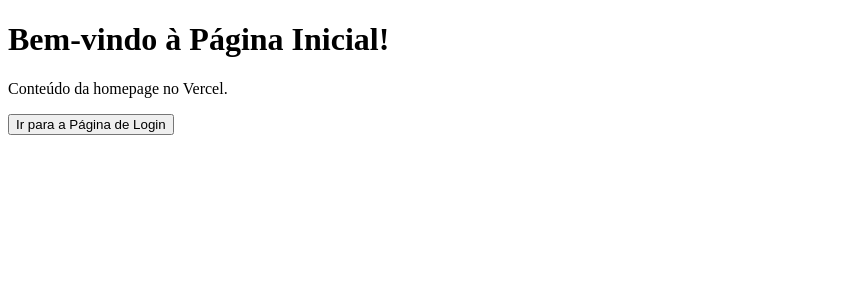
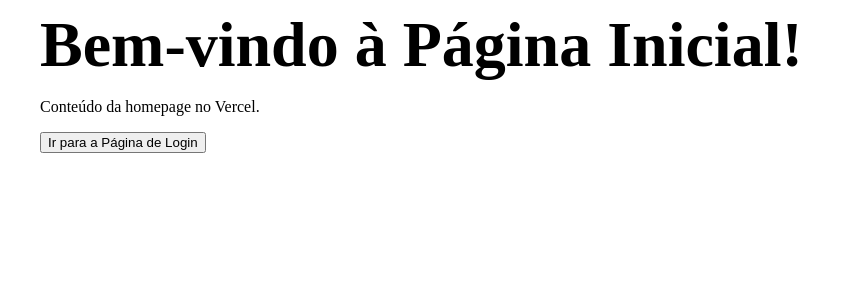
Before and after one commit to VitorFormiga/VitorFormiga, a Next.js app: page / in a window 1280 px wide. Shown: the top 300 px of the page, without its empty margins (0-853 px from the left). Built offline with nearby package versions, Linux system fonts and the light colour scheme.

Commit message:
11.06.2025  16

```diff
--- a/src/pages/index.tsx
+++ b/src/pages/index.tsx
@@ -6,8 +6,8 @@ import styles from '../styles/home.module.css'; // Importe o módulo CSS
 
 export default function Home() {
   return (
-    <div>
-      <h1>Bem-vindo à Página Inicial!</h1>
+    <div className={styles.container}>
+      <h1 className={styles.title}>Bem-vindo à Página Inicial!</h1>
       <p>Conteúdo da homepage no Vercel.</p>
 	  <Link href="/login">
         <button>Ir para a Página de Login</button>
```
